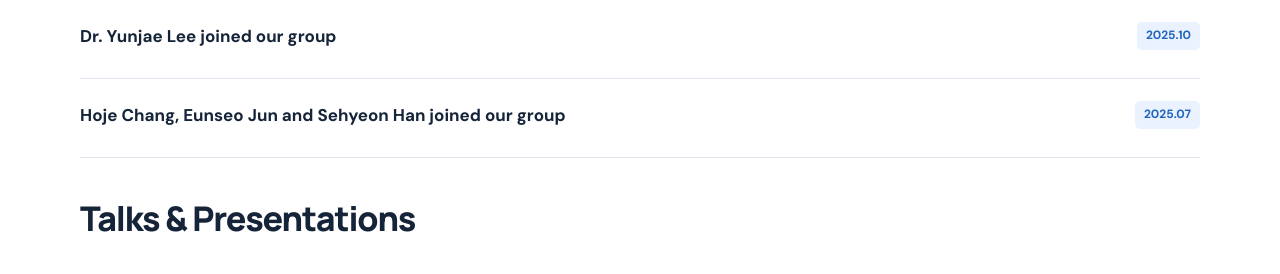
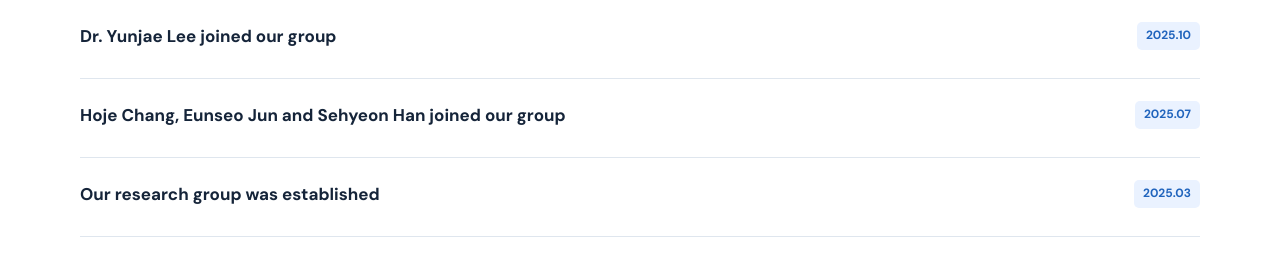
Before and after one commit to cau-hecl/cau-hecl.github.io, a plain HTML site: page news.html in a window 1280 px wide. Shown: the part 506-780 px from the top of the page. Drawn offline with Linux system fonts and the light colour scheme.

Commit message:
Add files via upload

```diff
--- a/news.html
+++ b/news.html
@@ -41,6 +41,11 @@
                         <div>
                             <h3>Hoje Chang, Eunseo Jun and Sehyeon Han joined our group</h3>
                         </div><time class="tag" datetime="2025-07">2025.07</time>
+                    </div>
+                    <div class="list-row">
+                        <div>
+                            <h3>Our research group was established</h3>
+                        </div><time class="tag" datetime="2025-03">2025.03</time>
                     </div>
                 </section>
                 <section class="news-group" aria-labelledby="talks-and-presentations">
```
